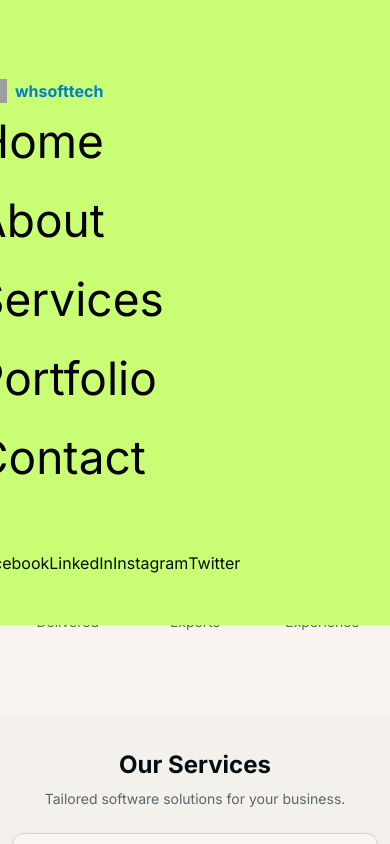
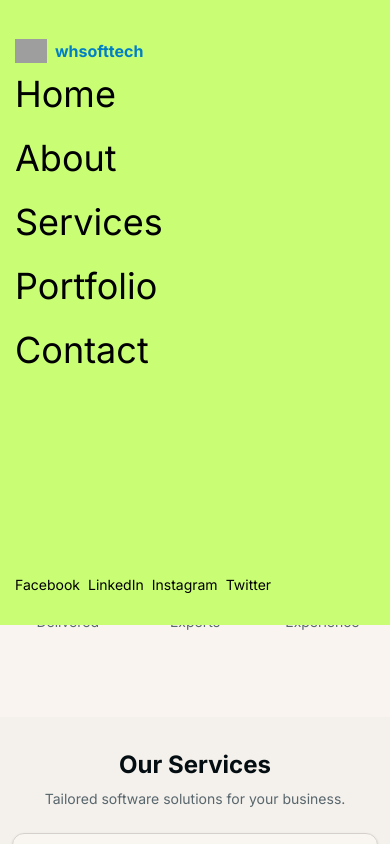
Before and after one commit to harrypeter07/whsoftech, a Next.js app: page / in a window 390 px wide. Both pictures are taken after a click on the button "Toggle menu". Shown: the top 844 px of the page. Built offline with nearby package versions, Linux system fonts and the light colour scheme; grey boxes are pictures that could not be loaded.

Commit message:
changes maded

```diff
--- a/components/Navbar.tsx
+++ b/components/Navbar.tsx
@@ -138,7 +138,7 @@ export function Navbar() {
 							variants={menuVariants}
 							className="absolute top-0 right-0 w-[480px] h-[650px] bg-[#c9fd74] rounded-[25px] z-40"
 						>
-							<div className="flex flex-col justify-between h-full p-[100px_40px_50px_40px]">
+							<div className="flex flex-col justify-between h-full p-[60px_30px_30px_80px]">
 								{/* Logo + Company name */}
 								<Link href="/" className="flex items-center gap-2 sm:gap-3 text-primary font-semibold group" aria-label="whsofttech Home">
 									<div className="relative w-8 h-8 sm:w-10 sm:h-10 flex-shrink-0 group-hover:scale-110 transition-transform">
@@ -163,14 +163,14 @@ export function Navbar() {
 												animate="enter"
 												exit="exit"
 											>
-												<a className="text-decoration-none text-black text-[46px]">
+													<a className="text-decoration-none text-black text-[36px]">
 													{link.label}
 												</a>
 											</motion.div>
 										))}
 									</div>
 								</div>
-								<motion.div className="flex flex-wrap" variants={slideIn}>
+								<motion.div className="flex flex-wrap gap-2" variants={slideIn}>
 									{[
 										{ title: "Facebook", href: "/" },
 										{ title: "LinkedIn", href: "/" },
@@ -184,6 +184,7 @@ export function Navbar() {
 											animate="enter"
 											exit="exit"
 											key={`f_${i}`}
+											className="text-black text-sm hover:text-primary transition-colors"
 										>
 											{link.title}
 										</motion.a>
```
